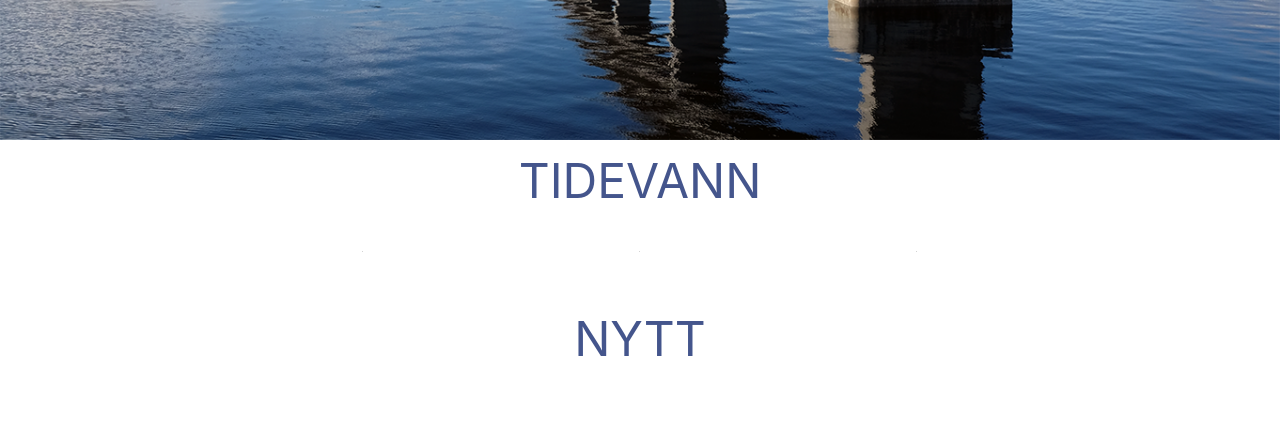
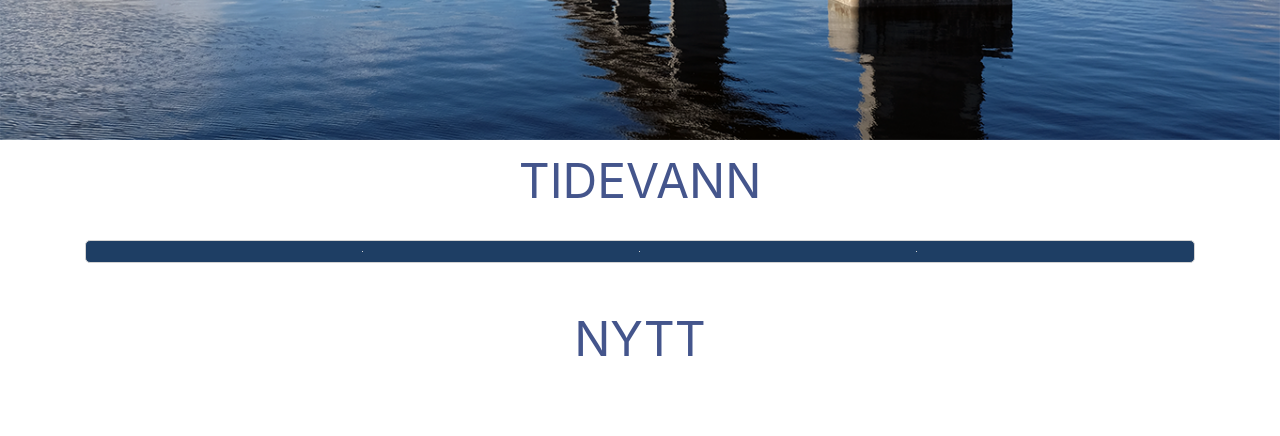
Before and after one commit to gohovd/vsbf_php, a PHP site: page /php_web_project/ in a window 1280 px wide. Shown: the part 459-895 px from the top of the page. Run offline with PHP 8.4, Linux system fonts and the light colour scheme; data that the repository does not hold is empty; a stand-in replaces the project's code that opens the database connection; some libraries are stand-ins or nearby versions.

Commit message:
light on dark

```diff
--- a/components/tide_widget.php
+++ b/components/tide_widget.php
@@ -61,22 +61,25 @@
 <style>
 
 .hl {
-    color: black;
+    color: white;
     position: relative;
     text-align: center;
 
-    border: 1px solid transparent;
+    border: 1px solid lightgray;
     border-radius: 5px;
 
     padding-top: 10px;
     padding-bottom: 10px;
 
     transition: all 0.2s ease-in-out;
+
+    background-color: rgb(30, 62, 100);
 }
+
 
 .hl:hover {
     border: 1px solid lightgray;
-    background-color: whitesmoke;
+    /* background-color: whitesmoke; */
     cursor: pointer;
 }
 
```
